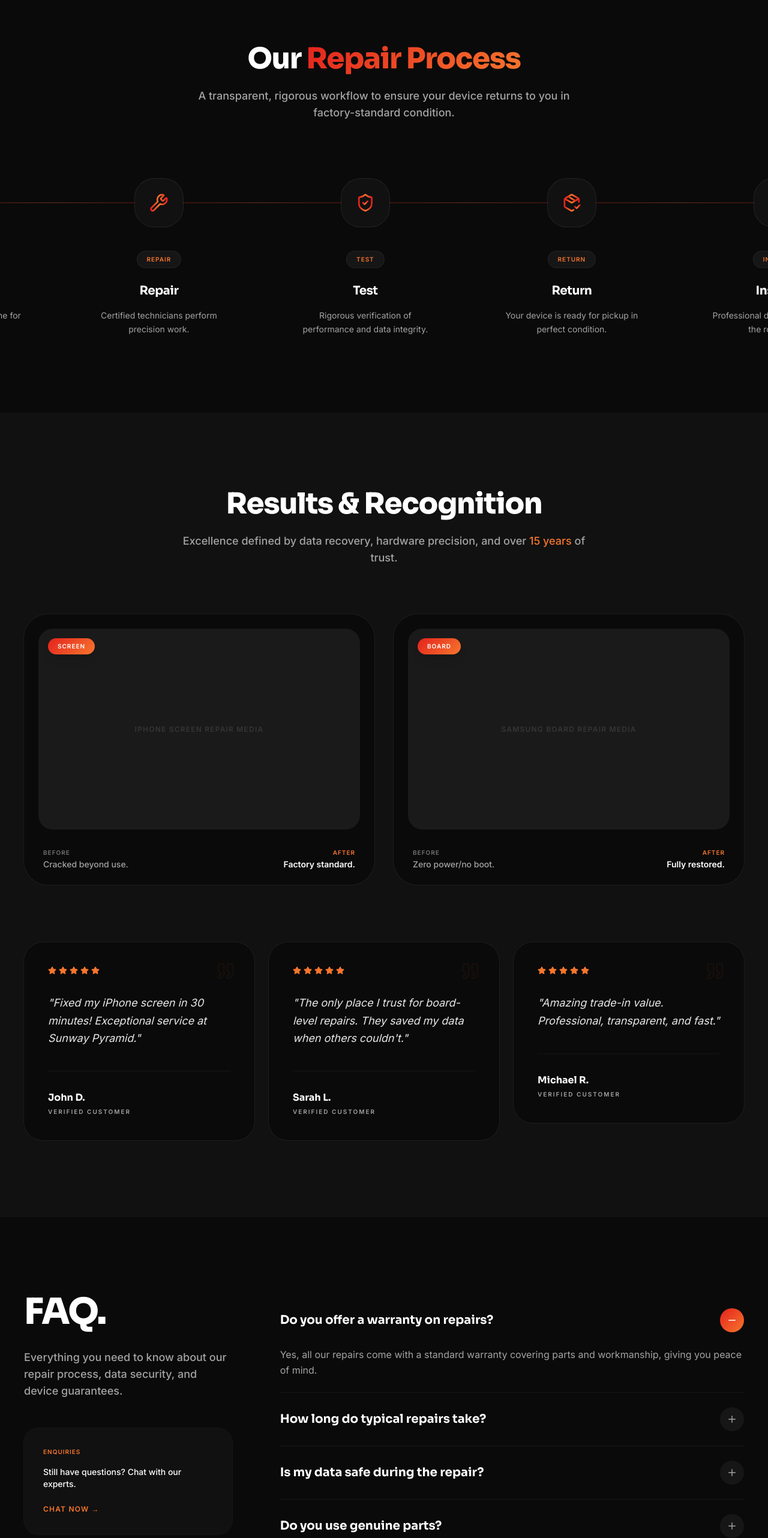
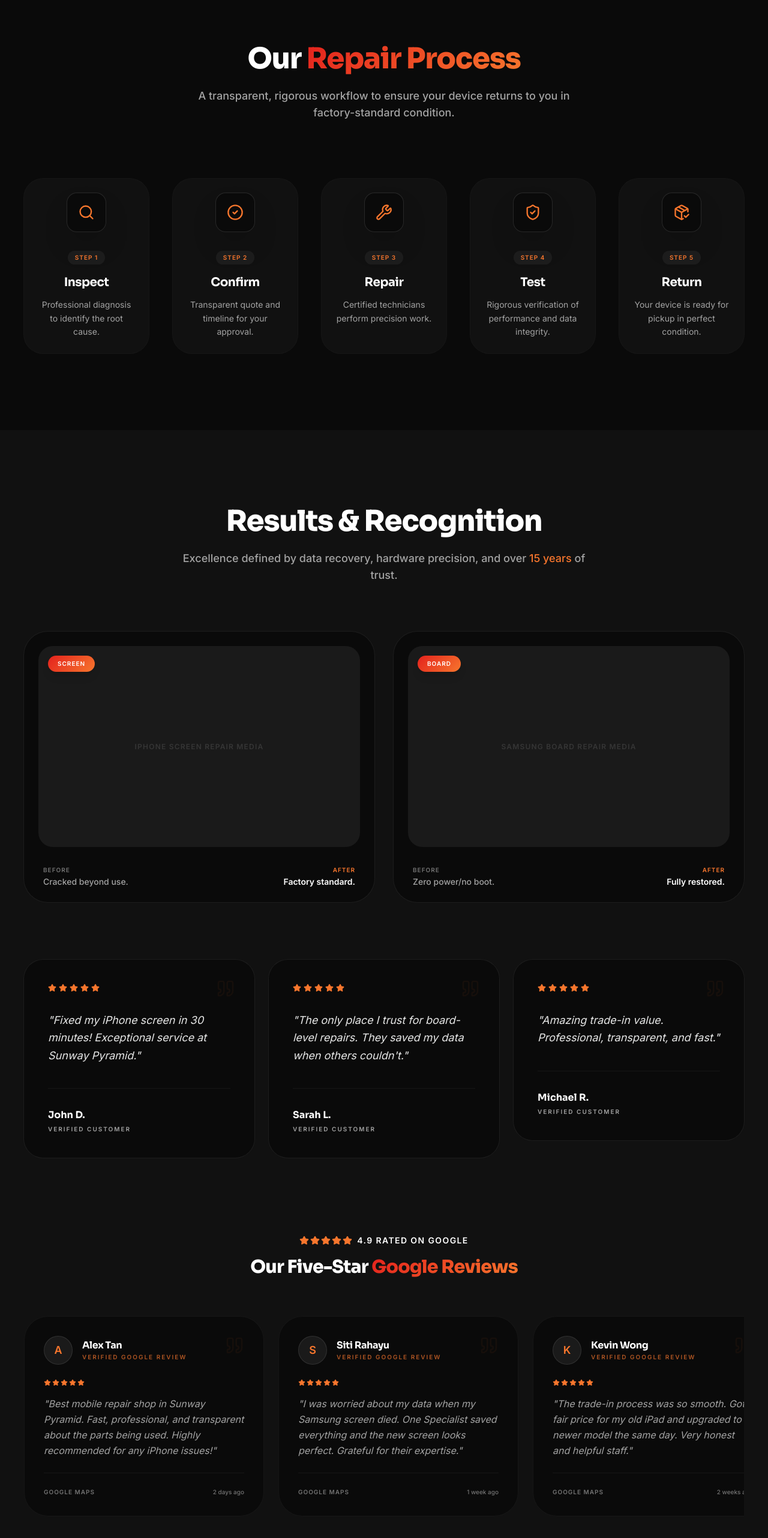
Before and after one commit to startasaasagency26-web/One-Specialist-Portfolio, a Next.js app: page / in a window 1280 px wide. Shown: the part 2412-4976 px from the top of the page at 60% size. Built offline with nearby package versions, Linux system fonts and the light colour scheme.

Commit message:
commit 3

```diff
--- /dev/null
+++ b/src/components/sections/google-reviews.tsx
@@ -0,0 +1,161 @@
+"use client";
+
+import { useMemo } from "react";
+import { Star, Quote, ChevronLeft, ChevronRight } from "lucide-react";
+import { motion, useReducedMotion } from "motion/react";
+
+interface GoogleReview {
+  id: string;
+  name: string;
+  photo?: string;
+  rating: number;
+  comment: string;
+  date: string;
+}
+
+const PLACEHOLDER_REVIEWS: GoogleReview[] = [
+  {
+    id: "1",
+    name: "Alex Tan",
+    rating: 5,
+    comment: "Best mobile repair shop in Sunway Pyramid. Fast, professional, and transparent about the parts being used. Highly recommended for any iPhone issues!",
+    date: "2 days ago",
+  },
+  {
+    id: "2",
+    name: "Siti Rahayu",
+    rating: 5,
+    comment: "I was worried about my data when my Samsung screen died. One Specialist saved everything and the new screen looks perfect. Grateful for their expertise.",
+    date: "1 week ago",
+  },
+  {
+    id: "3",
+    name: "Kevin Wong",
+    rating: 5,
+    comment: "The trade-in process was so smooth. Got a fair price for my old iPad and upgraded to a newer model the same day. Very honest and helpful staff.",
+    date: "2 weeks ago",
+  },
+  {
+    id: "4",
+    name: "Sarah Jenkins",
+    rating: 5,
+    comment: "Exceptional board-level repair. No one else could fix my charging port issue without a full motherboard replacement, but they did it at a fraction of the cost.",
+    date: "1 month ago",
+  },
+  {
+    id: "5",
+    name: "Muhammad Faiz",
+    rating: 5,
+    comment: "Solid service. They even gave me a temporary phone while mine was being repaired. The 4.9-star rating is definitely well-deserved.",
+    date: "1 month ago",
+  },
+];
+
+export function GoogleReviewsSection() {
+  const shouldReduceMotion = useReducedMotion();
+
+  const cardVariants = {
+    hidden: {
+      opacity: 0,
+      y: shouldReduceMotion ? 0 : 30
+    },
+    visible: (i: number) => ({
+      opacity: 1,
+      y: 0,
+      transition: {
+        delay: i * 0.1,
+        duration: 0.6,
+        ease: [0.21, 0.45, 0.32, 0.9] as any,
+      },
+    }),
+  };
+
+  return (
+    <div className="mt-32">
+      <div className="flex flex-col items-center mb-16">
+        <div className="flex items-center gap-2 mb-4">
+          <div className="flex gap-0.5 text-brand-orange">
+            {[...Array(5)].map((_, i) => (
+              <Star key={i} size={16} fill="currentColor" />
+            ))}
+          </div>
+          <span className="text-sm font-bold text-white uppercase tracking-widest">
+            4.9 Rated on Google
+          </span>
+        </div>
+        <h3 className="font-display text-3xl font-extrabold text-white">
+          Our Five-Star <span className="text-gradient">Google Reviews</span>
+        </h3>
+      </div>
+
+      {/* Responsive Slider / Scroll Area */}
+      <div className="relative group">
+        <div
+          className="flex gap-6 overflow-x-auto pb-8 snap-x snap-mandatory hide-scrollbar @container"
+          style={{ scrollbarWidth: 'none', msOverflowStyle: 'none' }}
+        >
+          {PLACEHOLDER_REVIEWS.map((review, i) => (
+            <motion.div
+              key={review.id}
+              custom={i}
+              initial="hidden"
+              whileInView="visible"
+              viewport={{ once: true, margin: "-100px" }}
+              variants={cardVariants}
+              className="flex-shrink-0 w-full md:w-[400px] snap-center"
+            >
+              <div className="h-full rounded-[2.5rem] bg-background p-8 border border-white/5 transition-all hover:bg-white/[0.02] hover:border-brand-orange/20 relative group/card">
+                <Quote className="absolute top-8 right-8 h-8 w-8 text-brand-orange/5 transition-colors group-hover/card:text-brand-orange/10" />
+
+                <div className="flex items-center gap-4 mb-6">
+                  {/* Avatar Placeholder */}
+                  <div className="h-12 w-12 rounded-full bg-surface-strong border border-white/10 flex items-center justify-center text-brand-orange font-bold overflow-hidden ring-2 ring-transparent transition-all group-hover/card:ring-brand-orange/20">
+                    {review.photo ? (
+                      <img src={review.photo} alt={`Photo of ${review.name}`} className="h-full w-full object-cover" />
+                    ) : (
+                      <span className="text-lg">{review.name.charAt(0)}</span>
+                    )}
+                  </div>
+                  <div>
+                    <h4 className="font-bold text-white text-base">
+                      {review.name}
+                    </h4>
+                    <p className="text-[10px] font-black uppercase tracking-[0.2em] text-brand-orange/70">
+                      Verified Google Review
+                    </p>
+                  </div>
+                </div>
+
+                <div className="flex gap-0.5 text-brand-orange mb-4">
+                  {[...Array(review.rating)].map((_, starIdx) => (
+                    <Star key={starIdx} size={12} fill="currentColor" />
+                  ))}
+                </div>
+
+                <p className="text-muted leading-relaxed italic text-sm md:text-base">
+                  "{review.comment}"
+                </p>
+
+                <div className="mt-6 pt-6 border-t border-white/5 flex justify-between items-center">
+                  <span className="text-[10px] font-bold text-muted-strong uppercase tracking-widest">
+                    Google Maps
+                  </span>
+                  <span className="text-[10px] font-medium text-muted-strong">
+                    {review.date}
+                  </span>
+                </div>
+              </div>
+            </motion.div>
+          ))}
+        </div>
+
+        {/* Navigation Indicators / Hints */}
+        <div className="flex justify-center gap-2 mt-8 md:hidden">
+          {PLACEHOLDER_REVIEWS.map((_, i) => (
+            <div key={i} className="h-1 w-4 rounded-full bg-white/10 transition-colors" />
+          ))}
+        </div>
+      </div>
+    </div>
+  );
+}
--- a/src/components/sections/repair-process.tsx
+++ b/src/components/sections/repair-process.tsx
@@ -7,25 +7,40 @@ import { repairSteps } from "@/content/site";
 
 const icons = [Search, CheckCircle2, Wrench, ShieldCheck, PackageCheck];
 
-// Duplicate steps for seamless loop (triple for extra safety on wide screens)
-const duplicatedSteps = [...repairSteps, ...repairSteps, ...repairSteps];
-
 export function RepairProcessSection() {
   const shouldReduceMotion = useReducedMotion();
 
+  // Animation variants for the container (staggering children)
+  const containerVariants = {
+    hidden: { opacity: 0 },
+    visible: {
+      opacity: 1,
+      transition: {
+        staggerChildren: 0.2,
+      },
+    },
+  };
+
+  // Animation variants for each card
+  const itemVariants = {
+    hidden: {
+      opacity: 0,
+      x: shouldReduceMotion ? 0 : 50
+    },
+    visible: {
+      opacity: 1,
+      x: 0,
+      transition: {
+        type: "spring" as const,
+        stiffness: 100,
+        damping: 15,
+        mass: 1,
+      },
+    },
+  };
+
   return (
-    <section className="bg-background py-24 md:py-32 overflow-hidden">
-      {/* SVG Gradient Definition */}
-      <svg width="0" height="0" className="absolute">
-        <defs>
-          <linearGradient id="brand-gradient-tri" x1="0%" y1="0%" x2="100%" y2="0%">
-            <stop offset="0%" stopColor="#E4221D" />
-            <stop offset="50%" stopColor="#F7762D" />
-            <stop offset="100%" stopColor="#E4221D" />
-          </linearGradient>
-        </defs>
-      </svg>
-
+    <section id="repair-process" className="bg-background py-24 md:py-32 overflow-hidden">
       <div className="container-shell">
         <Reveal>
           <div className="text-center mb-24">
@@ -38,55 +53,39 @@ export function RepairProcessSection() {
             </p>
           </div>
         </Reveal>
-      </div>
 
-      {/* Infinite Carousel Container */}
-      <div className="relative flex">
+        {/* Staggered Cards Container */}
         <motion.div
-          className="flex gap-16 px-8"
-          animate={shouldReduceMotion ? {} : {
-            x: ["0%", "-33.333%"],
-          }}
-          transition={{
-            duration: 20,
-            ease: "linear",
-            repeat: Infinity,
-          }}
+          variants={containerVariants}
+          initial="hidden"
+          whileInView="visible"
+          viewport={{ once: true, margin: "-100px" }}
+          className="grid gap-10 md:grid-cols-3 lg:grid-cols-5"
         >
-          {duplicatedSteps.map((step, index) => {
+          {repairSteps.map((step, index) => {
             const Icon = icons[index % icons.length];
             return (
-              <div
-                key={`${step.title}-${index}`}
-                className="flex min-w-[280px] flex-col items-center text-center group"
+              <motion.div
+                key={step.title}
+                variants={itemVariants}
+                className="group flex flex-col items-center text-center p-6 rounded-[2rem] bg-surface ring-1 ring-white/5 transition-all hover:ring-brand-orange/30"
               >
-                {/* Icon & Divider Container */}
-                <div className="relative mb-10 flex items-center justify-center w-full">
-                  {/* Icon Circle */}
-                  <div className="z-10 flex h-20 w-20 items-center justify-center rounded-[2rem] bg-surface ring-1 ring-white/10 transition-all duration-500 group-hover:scale-110 group-hover:ring-brand-orange/40">
-                    <Icon
-                      size={32}
-                      stroke="url(#brand-gradient-tri)"
-                      className="transition-transform duration-500 group-hover:rotate-12"
-                    />
-                  </div>
-
-                  {/* Connecting Divider - using the tri-color gradient */}
-                  <div className="absolute left-[50%] top-1/2 h-[2px] w-[calc(100%+4rem)] -translate-y-1/2 bg-brand-gradient-tri opacity-20 group-hover:opacity-40 transition-opacity" />
+                {/* Icon with Brand Gradient (Red -> Orange) */}
+                <div className="mb-8 flex h-16 w-16 items-center justify-center rounded-2xl bg-background ring-1 ring-white/10 text-brand-orange shadow-2xl transition-all group-hover:scale-110">
+                  <Icon size={28} className="text-brand-orange" />
                 </div>
 
-                {/* Step Label */}
-                <div className="inline-flex px-4 py-1.5 rounded-full bg-white/5 text-[10px] font-black uppercase tracking-widest text-brand-orange border border-white/5 mb-6">
-                  {step.title}
+                <div className="mb-4 inline-flex px-3 py-1 rounded-full bg-white/5 text-[10px] font-black uppercase tracking-widest text-brand-orange">
+                  Step {index + 1}
                 </div>
 
-                <h3 className="font-display text-xl font-bold text-white mb-4">
+                <h3 className="font-display text-xl font-bold text-white mb-3">
                   {step.title}
                 </h3>
-                <p className="text-sm leading-relaxed text-muted max-w-[240px]">
+                <p className="text-sm leading-relaxed text-muted">
                   {step.description}
                 </p>
-              </div>
+              </motion.div>
             );
           })}
         </motion.div>
--- a/src/components/sections/testimonials-section.tsx
+++ b/src/components/sections/testimonials-section.tsx
@@ -2,6 +2,7 @@
 
 import { Star, Quote } from "lucide-react";
 import { Reveal } from "@/components/shared/reveal";
+import { GoogleReviewsSection } from "./google-reviews";
 
 const BEFORE_AFTER = [
   { id: 1, title: "iPhone Screen Repair", before: "Cracked beyond use.", after: "Factory standard.", category: "Screen" },
@@ -79,6 +80,8 @@ export function TestimonialsSection() {
             </Reveal>
           ))}
         </div>
+
+        <GoogleReviewsSection />
       </div>
     </section>
   );
```
